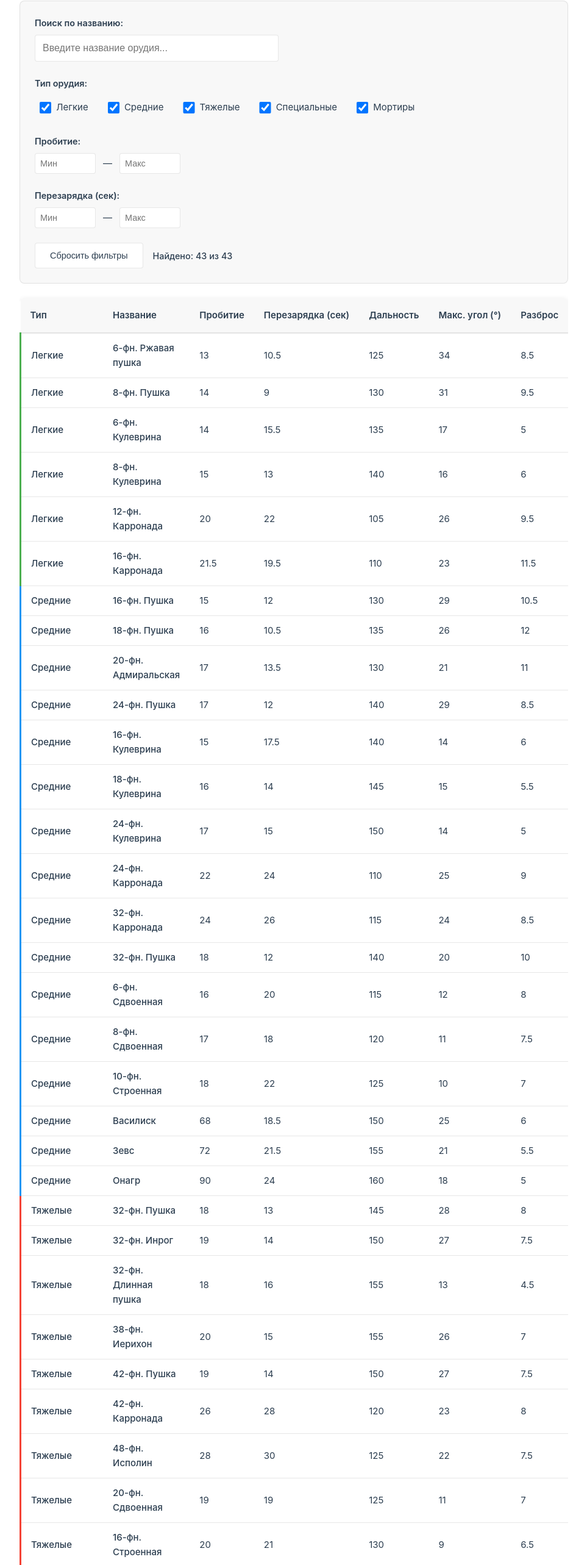
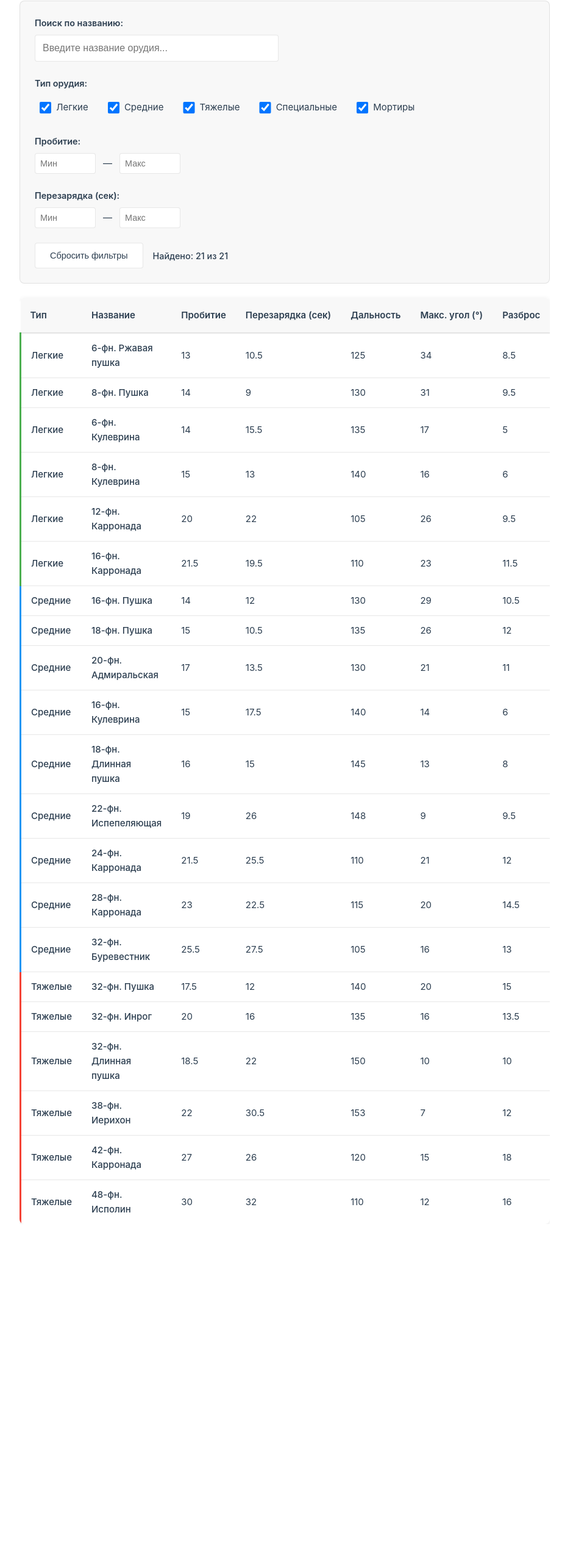
Before and after one commit to Fr1gate/wosb-cannons, a Vue app: page / in a window 1280 px wide. Shown: the part 188-2754 px from the top of the page at 61% size, without its empty margins (32-995 px from the left). After the commit the page ends 2259 px from the top, so only its background shows below. Built offline with nearby package versions, Linux system fonts and the light colour scheme.

Commit message:
manualy checked data, removed unchecked parts

```diff
--- a/src/const/cannons.js
+++ b/src/const/cannons.js
@@ -68,7 +68,7 @@ export const cannons = [
   {
     type: "medium",
     name: "16-фн. Пушка",
-    penetration: 15,
+    penetration: 14,
     reloadTimeSeconds: 12,
     range: 130,
     maxAngleDeg: 29,
@@ -77,7 +77,7 @@ export const cannons = [
   {
     type: "medium",
     name: "18-фн. Пушка",
-    penetration: 16,
+    penetration: 15,
     reloadTimeSeconds: 10.5,
     range: 135,
     maxAngleDeg: 26,
@@ -94,15 +94,6 @@ export const cannons = [
   },
   {
     type: "medium",
-    name: "24-фн. Пушка",
-    penetration: 17,
-    reloadTimeSeconds: 12,
-    range: 140,
-    maxAngleDeg: 29,
-    scatter: 8.5,
-  },
-  {
-    type: "medium",
     name: "16-фн. Кулеврина",
     penetration: 15,
     reloadTimeSeconds: 17.5,
@@ -112,293 +103,194 @@ export const cannons = [
   },
   {
     type: "medium",
-    name: "18-фн. Кулеврина",
+    name: "18-фн. Длинная пушка",
     penetration: 16,
-    reloadTimeSeconds: 14,
+    reloadTimeSeconds: 15,
     range: 145,
-    maxAngleDeg: 15,
-    scatter: 5.5,
+    maxAngleDeg: 13,
+    scatter: 8,
   },
   {
     type: "medium",
-    name: "24-фн. Кулеврина",
-    penetration: 17,
-    reloadTimeSeconds: 15,
-    range: 150,
-    maxAngleDeg: 14,
-    scatter: 5,
+    name: "22-фн. Испепеляющая",
+    penetration: 19,
+    reloadTimeSeconds: 26,
+    range: 148,
+    maxAngleDeg: 9,
+    scatter: 9.5,
   },
   {
     type: "medium",
     name: "24-фн. Карронада",
-    penetration: 22,
-    reloadTimeSeconds: 24,
+    penetration: 21.5,
+    reloadTimeSeconds: 25.5,
     range: 110,
-    maxAngleDeg: 25,
-    scatter: 9,
+    maxAngleDeg: 21,
+    scatter: 12,
   },
   {
     type: "medium",
-    name: "32-фн. Карронада",
-    penetration: 24,
-    reloadTimeSeconds: 26,
+    name: "28-фн. Карронада",
+    penetration: 23,
+    reloadTimeSeconds: 22.5,
     range: 115,
-    maxAngleDeg: 24,
-    scatter: 8.5,
+    maxAngleDeg: 20,
+    scatter: 14.5,
   },
   {
     type: "medium",
-    name: "32-фн. Пушка",
-    penetration: 18,
-    reloadTimeSeconds: 12,
-    range: 140,
-    maxAngleDeg: 20,
-    scatter: 10,
-  },
-  {
-    type: "medium",
-    name: "6-фн. Сдвоенная",
-    penetration: 16,
-    reloadTimeSeconds: 20,
-    range: 115,
-    maxAngleDeg: 12,
-    scatter: 8,
-  },
-  {
-    type: "medium",
-    name: "8-фн. Сдвоенная",
-    penetration: 17,
-    reloadTimeSeconds: 18,
-    range: 120,
-    maxAngleDeg: 11,
-    scatter: 7.5,
-  },
-  {
-    type: "medium",
-    name: "10-фн. Строенная",
-    penetration: 18,
-    reloadTimeSeconds: 22,
-    range: 125,
-    maxAngleDeg: 10,
-    scatter: 7,
-  },
-  {
-    type: "medium",
-    name: "Василиск",
-    penetration: 68,
-    reloadTimeSeconds: 18.5,
-    range: 150,
-    maxAngleDeg: 25,
-    scatter: 6,
-  },
-  {
-    type: "medium",
-    name: "Зевс",
-    penetration: 72,
-    reloadTimeSeconds: 21.5,
-    range: 155,
-    maxAngleDeg: 21,
-    scatter: 5.5,
-  },
-  {
-    type: "medium",
-    name: "Онагр",
-    penetration: 90,
-    reloadTimeSeconds: 24,
-    range: 160,
-    maxAngleDeg: 18,
-    scatter: 5,
+    name: "32-фн. Буревестник",
+    penetration: 25.5,
+    reloadTimeSeconds: 27.5,
+    range: 105,
+    maxAngleDeg: 16,
+    scatter: 13,
   },
   // Heavy cannons (for ships II-I rank)
   {
     type: "heavy",
     name: "32-фн. Пушка",
-    penetration: 18,
-    reloadTimeSeconds: 13,
-    range: 145,
-    maxAngleDeg: 28,
-    scatter: 8,
+    penetration: 17.5,
+    reloadTimeSeconds: 12,
+    range: 140,
+    maxAngleDeg: 20,
+    scatter: 15,
   },
   {
     type: "heavy",
     name: "32-фн. Инрог",
-    penetration: 19,
-    reloadTimeSeconds: 14,
-    range: 150,
-    maxAngleDeg: 27,
-    scatter: 7.5,
+    penetration: 20,
+    reloadTimeSeconds: 16,
+    range: 135,
+    maxAngleDeg: 16,
+    scatter: 13.5,
   },
   {
     type: "heavy",
     name: "32-фн. Длинная пушка",
-    penetration: 18,
-    reloadTimeSeconds: 16,
-    range: 155,
-    maxAngleDeg: 13,
-    scatter: 4.5,
+    penetration: 18.5,
+    reloadTimeSeconds: 22,
+    range: 150,
+    maxAngleDeg: 10,
+    scatter: 10,
   },
   {
     type: "heavy",
     name: "38-фн. Иерихон",
-    penetration: 20,
-    reloadTimeSeconds: 15,
-    range: 155,
-    maxAngleDeg: 26,
-    scatter: 7,
-  },
-  {
-    type: "heavy",
-    name: "42-фн. Пушка",
-    penetration: 19,
-    reloadTimeSeconds: 14,
-    range: 150,
-    maxAngleDeg: 27,
-    scatter: 7.5,
+    penetration: 22,
+    reloadTimeSeconds: 30.5,
+    range: 153,
+    maxAngleDeg: 7,
+    scatter: 12,
   },
   {
     type: "heavy",
     name: "42-фн. Карронада",
-    penetration: 26,
-    reloadTimeSeconds: 28,
+    penetration: 27,
+    reloadTimeSeconds: 26,
     range: 120,
-    maxAngleDeg: 23,
-    scatter: 8,
+    maxAngleDeg: 15,
+    scatter: 18,
   },
   {
     type: "heavy",
     name: "48-фн. Исполин",
-    penetration: 28,
-    reloadTimeSeconds: 30,
-    range: 125,
-    maxAngleDeg: 22,
-    scatter: 7.5,
+    penetration: 30,
+    reloadTimeSeconds: 32,
+    range: 110,
+    maxAngleDeg: 12,
+    scatter: 16,
   },
-  {
-    type: "heavy",
-    name: "20-фн. Сдвоенная",
-    penetration: 19,
-    reloadTimeSeconds: 19,
-    range: 125,
-    maxAngleDeg: 11,
-    scatter: 7,
-  },
-  {
-    type: "heavy",
-    name: "16-фн. Строенная",
-    penetration: 20,
-    reloadTimeSeconds: 21,
-    range: 130,
-    maxAngleDeg: 9,
-    scatter: 6.5,
-  },
-  {
-    type: "heavy",
-    name: "Гильгамеш",
-    penetration: 96,
-    reloadTimeSeconds: 25,
-    range: 160,
-    maxAngleDeg: 16,
-    scatter: 4.5,
-  },
-  {
-    type: "heavy",
-    name: "Мьельнир",
-    penetration: 120,
-    reloadTimeSeconds: 28,
-    range: 165,
-    maxAngleDeg: 14,
-    scatter: 4,
-  },
-  // Special cannons
-  {
-    type: "special",
-    name: "Алхимический огонь",
-    penetration: null, // Special: 80/sec damage
-    reloadTimeSeconds: 468,
-    range: 60,
-    maxAngleDeg: 6,
-    scatter: 10,
-  },
-  {
-    type: "special",
-    name: "Имперская бомбарда",
-    penetration: 34,
-    reloadTimeSeconds: 22,
-    range: 135,
-    maxAngleDeg: 6,
-    scatter: 12,
-  },
-  // Mortars
-  {
-    type: "mortar",
-    name: "Мортира 6-дюйм.",
-    penetration: 100,
-    reloadTimeSeconds: 20,
-    range: null, // Range: 60-135
-    maxAngleDeg: null,
-    scatter: null,
-  },
-  {
-    type: "mortar",
-    name: "Мортира 7-дюйм.",
-    penetration: 125,
-    reloadTimeSeconds: 24,
-    range: null, // Range: 75-145
-    maxAngleDeg: null,
-    scatter: null,
-  },
-  {
-    type: "mortar",
-    name: "Мортира 8-дюйм.",
-    penetration: 150,
-    reloadTimeSeconds: 31,
-    range: null, // Range: 85-155
-    maxAngleDeg: null,
-    scatter: null,
-  },
-  {
-    type: "mortar",
-    name: "Мортира 9-дюйм.",
-    penetration: 175,
-    reloadTimeSeconds: 38,
-    range: null, // Range: 95-165
-    maxAngleDeg: null,
-    scatter: null,
-  },
-  {
-    type: "mortar",
-    name: "Тяжелая мортира",
-    penetration: 200,
-    reloadTimeSeconds: 45,
-    range: null, // Range: 105-175
-    maxAngleDeg: null,
-    scatter: null,
-  },
-  {
-    type: "mortar",
-    name: "Мортира 10-дюйм.",
-    penetration: 225,
-    reloadTimeSeconds: 52,
-    range: null, // Range: 115-185
-    maxAngleDeg: null,
-    scatter: null,
-  },
-  {
-    type: "mortar",
-    name: "Мортира 11-дюйм.",
-    penetration: 250,
-    reloadTimeSeconds: 59,
-    range: null, // Range: 125-195
-    maxAngleDeg: null,
-    scatter: null,
-  },
-  {
-    type: "mortar",
-    name: "Метатель бочек",
-    penetration: 300,
-    reloadTimeSeconds: 66,
-    range: null, // Range: 135-205
-    maxAngleDeg: null,
-    scatter: null,
-  },
+  // // Special cannons
+  // {
+  //   type: "special",
+  //   name: "Алхимический огонь",
+  //   penetration: null, // Special: 80/sec damage
+  //   reloadTimeSeconds: 468,
+  //   range: 60,
+  //   maxAngleDeg: 6,
+  //   scatter: 10,
+  // },
+  // {
+  //   type: "special",
+  //   name: "Имперская бомбарда",
+  //   penetration: 34,
+  //   reloadTimeSeconds: 22,
+  //   range: 135,
+  //   maxAngleDeg: 6,
+  //   scatter: 12,
+  // },
+  // // Mortars
+  // {
+  //   type: "mortar",
+  //   name: "Мортира 6-дюйм.",
+  //   penetration: 100,
+  //   reloadTimeSeconds: 20,
+  //   range: null, // Range: 60-135
+  //   maxAngleDeg: null,
+  //   scatter: null,
+  // },
+  // {
+  //   type: "mortar",
+  //   name: "Мортира 7-дюйм.",
+  //   penetration: 125,
+  //   reloadTimeSeconds: 24,
+  //   range: null, // Range: 75-145
+  //   maxAngleDeg: null,
+  //   scatter: null,
+  // },
+  // {
+  //   type: "mortar",
+  //   name: "Мортира 8-дюйм.",
+  //   penetration: 150,
+  //   reloadTimeSeconds: 31,
+  //   range: null, // Range: 85-155
+  //   maxAngleDeg: null,
+  //   scatter: null,
+  // },
+  // {
+  //   type: "mortar",
+  //   name: "Мортира 9-дюйм.",
+  //   penetration: 175,
+  //   reloadTimeSeconds: 38,
+  //   range: null, // Range: 95-165
+  //   maxAngleDeg: null,
+  //   scatter: null,
+  // },
+  // {
+  //   type: "mortar",
+  //   name: "Тяжелая мортира",
+  //   penetration: 200,
+  //   reloadTimeSeconds: 45,
+  //   range: null, // Range: 105-175
+  //   maxAngleDeg: null,
+  //   scatter: null,
+  // },
+  // {
+  //   type: "mortar",
+  //   name: "Мортира 10-дюйм.",
+  //   penetration: 225,
+  //   reloadTimeSeconds: 52,
+  //   range: null, // Range: 115-185
+  //   maxAngleDeg: null,
+  //   scatter: null,
+  // },
+  // {
+  //   type: "mortar",
+  //   name: "Мортира 11-дюйм.",
+  //   penetration: 250,
+  //   reloadTimeSeconds: 59,
+  //   range: null, // Range: 125-195
+  //   maxAngleDeg: null,
+  //   scatter: null,
+  // },
+  // {
+  //   type: "mortar",
+  //   name: "Метатель бочек",
+  //   penetration: 300,
+  //   reloadTimeSeconds: 66,
+  //   range: null, // Range: 135-205
+  //   maxAngleDeg: null,
+  //   scatter: null,
+  // },
 ];
```
